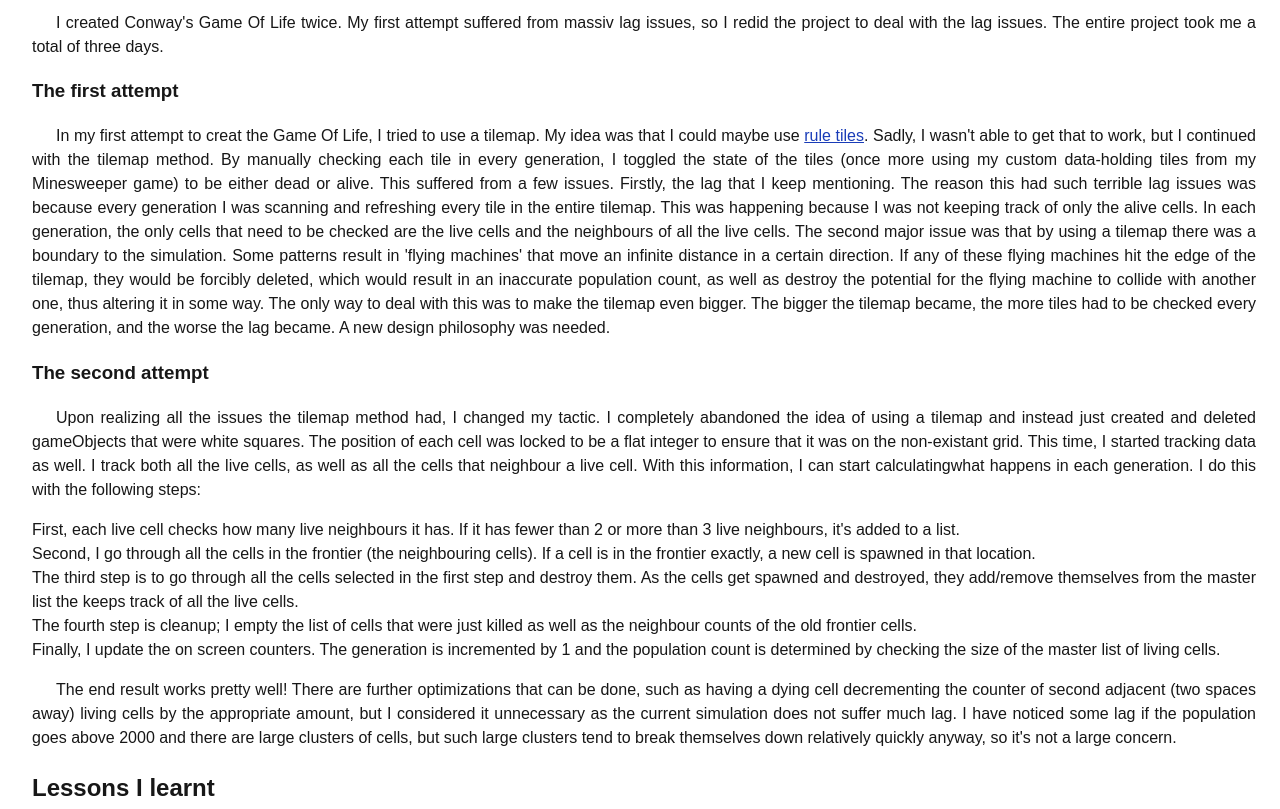
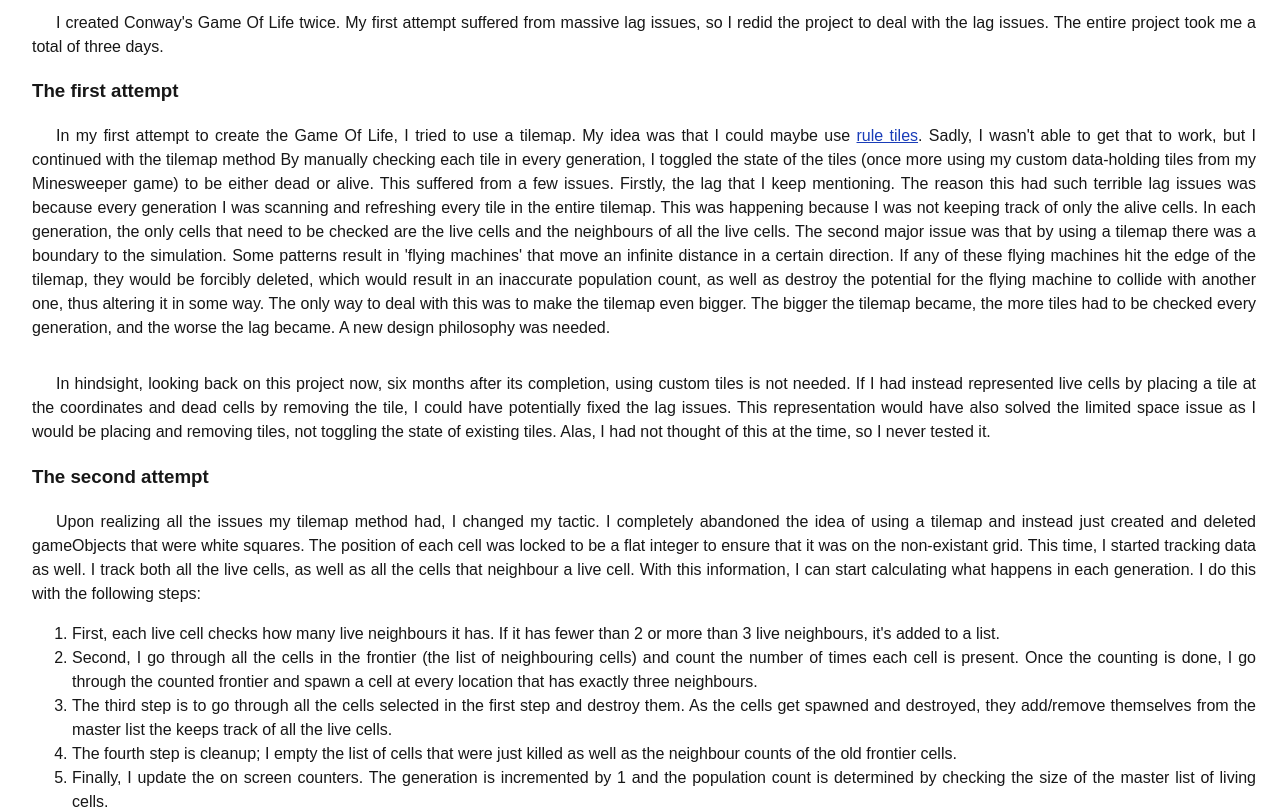
Before and after one commit to DragonGawain/portfolio, a Next.js app: page /projects/cgl in a window 1280 px wide. Shown: the part 460-1269 px from the top of the page. Built offline with nearby package versions, Linux system fonts and the light colour scheme.

Commit message:
started second pass of checking all the text

```diff
--- a/app/globals.css
+++ b/app/globals.css
@@ -219,3 +219,12 @@ ul {
     margin-right: 0;
     padding-left: 40px;
 }
+ol {
+    display: block;
+    list-style-type: decimal;
+    margin-top: 1em;
+    margin-bottom: 1em;
+    margin-left: 0;
+    margin-right: 0;
+    padding-left: 40px;
+}
--- a/app/projects/cgl/page.tsx
+++ b/app/projects/cgl/page.tsx
@@ -9,8 +9,8 @@ export default function CGL() {
             <p>
                 Conway's Game Of Life is a 0 player game played in a sqaure
                 grid. It simulates the life cycle of 'cells' based on four
-                simple rules. Conway's Game Of life does not consider diagonal
-                cells to be adjacent. The rules are as follows:
+                simple rules. Conway's Game Of life considers diagonal cells to
+                be adjacent. The rules are as follows:
             </p>
             <ol>
                 <li>
@@ -22,7 +22,7 @@ export default function CGL() {
                     next generation
                 </li>
                 <li>
-                    Any live cell with four live neighbours dies
+                    Any live cell with four or more live neighbours dies
                     (overpopulation)
                 </li>
                 <li>
@@ -36,7 +36,7 @@ export default function CGL() {
                 patterns that can emerge from the Game Of Life, but that's
                 outside of the scope of what I'll be talking about here. If
                 you're interested in learning more about Conway's Game Of Life
-                and the patterns that emerge, I'll defer you to{" "}
+                and the patterns that emerge, I'll refer you to{" "}
                 <Button
                     text="the wikipedia article about it"
                     href="https://en.wikipedia.org/wiki/Conway%27s_Game_of_Life"
@@ -48,12 +48,12 @@ export default function CGL() {
             <h2>My recreation</h2>
             <p>
                 I created Conway's Game Of Life twice. My first attempt suffered
-                from massiv lag issues, so I redid the project to deal with the
+                from massive lag issues, so I redid the project to deal with the
                 lag issues. The entire project took me a total of three days.
             </p>
             <h3>The first attempt</h3>
             <p>
-                In my first attempt to creat the Game Of Life, I tried to use a
+                In my first attempt to create the Game Of Life, I tried to use a
                 tilemap. My idea was that I could maybe use{" "}
                 <Button
                     text="rule tiles"
@@ -61,8 +61,9 @@ export default function CGL() {
                     colorScheme="none"
                     buttonType="inline"
                 />
+                {/* TODO: add a page on my website about my custom tile system. Refer to that link here. */}
                 . Sadly, I wasn't able to get that to work, but I continued with
-                the tilemap method. By manually checking each tile in every
+                the tilemap method By manually checking each tile in every
                 generation, I toggled the state of the tiles (once more using my
                 custom data-holding tiles from my Minesweeper game) to be either
                 dead or alive. This suffered from a few issues. Firstly, the lag
@@ -84,16 +85,26 @@ export default function CGL() {
                 every generation, and the worse the lag became. A new design
                 philosophy was needed.
             </p>
+            <p>
+                In hindsight, looking back on this project now, six months after
+                its completion, using custom tiles is not needed. If I had
+                instead represented live cells by placing a tile at the
+                coordinates and dead cells by removing the tile, I could have
+                potentially fixed the lag issues. This representation would have
+                also solved the limited space issue as I would be placing and
+                removing tiles, not toggling the state of existing tiles. Alas,
+                I had not thought of this at the time, so I never tested it.
+            </p>
             <h3>The second attempt</h3>
             <p>
-                Upon realizing all the issues the tilemap method had, I changed
+                Upon realizing all the issues my tilemap method had, I changed
                 my tactic. I completely abandoned the idea of using a tilemap
                 and instead just created and deleted gameObjects that were white
                 squares. The position of each cell was locked to be a flat
                 integer to ensure that it was on the non-existant grid. This
                 time, I started tracking data as well. I track both all the live
                 cells, as well as all the cells that neighbour a live cell. With
-                this information, I can start calculatingwhat happens in each
+                this information, I can start calculating what happens in each
                 generation. I do this with the following steps:
             </p>
             <ol>
@@ -103,9 +114,11 @@ export default function CGL() {
                     it's added to a list.
                 </li>
                 <li>
-                    Second, I go through all the cells in the frontier (the
-                    neighbouring cells). If a cell is in the frontier exactly, a
-                    new cell is spawned in that location.
+                    Second, I go through all the cells in the frontier (the list
+                    of neighbouring cells) and count the number of times each
+                    cell is present. Once the counting is done, I go through the
+                    counted frontier and spawn a cell at every location that has
+                    exactly three neighbours.
                 </li>
                 <li>
                     The third step is to go through all the cells selected in
@@ -125,15 +138,18 @@ export default function CGL() {
                 </li>
             </ol>
             <p>
-                The end result works pretty well! There are further
-                optimizations that can be done, such as having a dying cell
-                decrementing the counter of second adjacent (two spaces away)
-                living cells by the appropriate amount, but I considered it
-                unnecessary as the current simulation does not suffer much lag.
-                I have noticed some lag if the population goes above 2000 and
-                there are large clusters of cells, but such large clusters tend
-                to break themselves down relatively quickly anyway, so it's not
-                a large concern.
+                While looking back at my code, I am once more slightly confused
+                at my implementation. Since the frontier is already a
+                dictionary, there should be no need to empty it and recount the
+                number of live neighbours that a frontier cell has every
+                generation. I could instead keep it as a running total. My code
+                already has a check to skip over live cells when counting, so
+                that would simply need to be applied to spawning - if a cell was
+                already alive, don't spawn a new cell on top of it. That being
+                said, the existing form works well enough. It only starts to
+                experience minor lag issues if the population goes above 2000
+                living cells and there is a cluster of cells in proximity to
+                each other.
             </p>
             <h2>Lessons I learnt</h2>
             <p>
--- a/app/projects/operation_yjltg/page.tsx
+++ b/app/projects/operation_yjltg/page.tsx
@@ -11,18 +11,19 @@ export default function OperationYJLTG() {
                 This game jam was the second that I participated in with the
                 express intent of teaching others my game dev skills. The game
                 jam had an additional component where teams also had to make a
-                controller for their game. I was in a team of 6 people. One
-                person was dedicated to setting up the controller, one did the
-                music, one did the art, and the rest of us were programmers. I
-                found that it was much harder to teach my team my skills during
-                this jam. Since it lasted a whole week, the in person site was
-                not available the entire time. Instead, the in person site was
-                only available on the final two days of the jam. This made
-                personal interaction a lot harder. I also found that my
-                teammates didn't put in as much effort towards the jam, which
-                further limited my interaction with them. In the end, I was
-                somewhat disappointed with my goal of passing on knowledge, but
-                enjoyed the jam nonetheless.
+                custom controller for their game. I was in a team of 6 people.
+                One person was dedicated to setting up the controller, one did
+                the music, one did the art, and the rest of us were programmers.
+                I found that it was much harder to teach my team my skills
+                during this jam. Since it lasted a whole week, the in person
+                site was not available the entire time. Instead, the in person
+                site was only available on the final two days of the jam. This
+                made personal interaction a lot harder. I also found that my
+                teammates didn't put in as much effort towards the jam as I had
+                hoped they would, effectively meaning that my interactions with
+                them was lower than I had hoped. In the end, I was somewhat
+                disappointed with my goal of passing on knowledge, but enjoyed
+                the jam nonetheless.
             </p>
             <h2>About the game</h2>
             <p>
@@ -35,16 +36,16 @@ export default function OperationYJLTG() {
                 , gathering components to fix their space ship. In phase two,
                 the player had to survive the hoard of enemies that chased after
                 them. We had two distinct types of enemies, humans and aliens.
-                I'll talk more about them later as their AI is quite detailed.
                 Both the player and the human enemies have a ranged weapon that
                 they use to attack. The alien enemies only dealt contact damage.
             </p>
             <h2>My contribution</h2>
             <p>
-                I did the lions share of the programming for the game. Notably,
+                I did the lion's share of the programming for the game. Notably,
                 I created up the AI for the enemies, the character controller,
-                the inventory system, and the biome effects (the biomes my
-                teammates helped with).
+                the inventory system, and the biome effects (my teammates did
+                help with the biomes, as well as other portions of the code that
+                I'm not mentioning).
             </p>
             <h2>Technical challenges</h2>
             <h3>AI</h3>
```
Also changed, not shown: app/projects/minesweeper/page.tsx (+44 -15 lines).
